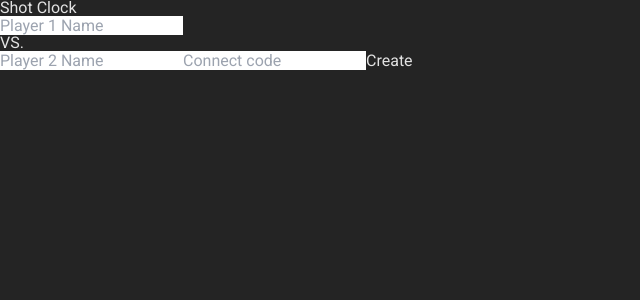
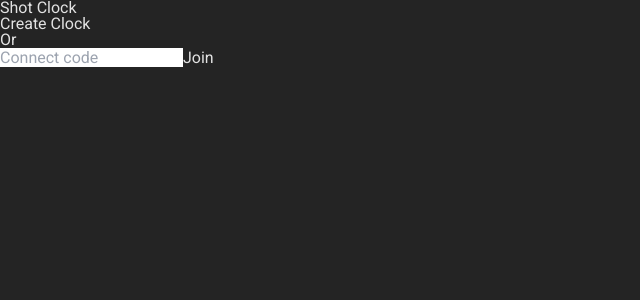
Before and after one commit to aaluzzi/shot-clock, a React (Vite) app: page / in a window 1280 px wide. Shown: the top 300 px of the page, without its empty margins (0-640 px from the left). Built offline with nearby package versions, Linux system fonts and the light colour scheme.

Commit message:
Add start menu

```diff
--- a/src/App.jsx
+++ b/src/App.jsx
@@ -2,6 +2,7 @@ import { useState, useEffect } from 'react'
 
 import ControllerGameDisplay from './ControllerGameDisplay';
 import InputForm from './InputForm';
+import StartMenu from './StartMenu';
 import { socket } from './socket';
 import ListenerGameDisplay from './ListenerGameDisplay';
 
@@ -18,6 +19,7 @@ function App() {
   const [socketState, setSocketState] = useState(null);
   const [isController, setIsController] = useState(false);
   const [initialData, setInitialData] = useState(null);
+  const [showForm, setShowForm] = useState(false);
 
   useEffect(() => {
     if (roomCode) {
@@ -26,7 +28,7 @@ function App() {
 
       socket.on('connect', () => {
         setSocketState(socket);
-        console.log("connected, joining room " + roomCode)
+        console.log("connected, joining room " + roomCode);
         socket.emit('join', roomCode);
       })
 
@@ -63,8 +65,10 @@ function App() {
     return <ControllerGameDisplay socket={socketState?.connected ? socketState : null} playerNames={playerNames} />
   } else if (initialData) {
     return <ListenerGameDisplay socket={socketState} initialData={initialData} />
+  } else if (showForm) {
+    return <InputForm setRoomCode={setRoomCode} setPlayerNames={setPlayerNames} />
   } else {
-    return <InputForm setRoomCode={setRoomCode} setPlayerNames={setPlayerNames} />
+    return <StartMenu setRoomCode={setRoomCode} setShowForm={setShowForm} />
   }
 }
 
--- a/src/InputForm.jsx
+++ b/src/InputForm.jsx
@@ -10,7 +10,7 @@ function InputForm({setPlayerNames, setRoomCode}) {
 
     return (
         <div className="h-screen m-auto flex flex-col items-center justify-center gap-8">
-            <h1 className="text-5xl font-bold">Shot Clock</h1>
+            <h1 className="text-5xl font-bold">New Clock</h1>
             <form onSubmit={onSubmitForm} className="flex flex-col items-center justify-center gap-4">
                 <input className="p-2 text-base rounded-md bg-neutral-700" type="text" required placeholder="Player 1 Name" />
                 <div className="font-bold">VS.</div>
--- /dev/null
+++ b/src/StartMenu.jsx
@@ -0,0 +1,27 @@
+function StartMenu({setRoomCode, setShowForm}) {
+    const onSubmitForm = (e) => {
+        e.preventDefault();
+        setRoomCode(e.target[0].value.toLowerCase());
+        const params = new URLSearchParams();
+        params.set('c', e.target[0].value.toLowerCase());
+        window.history.pushState(null, '', `?${params.toString()}`);
+    }
+
+    return (
+        <div className="h-screen m-auto flex flex-col items-center justify-center gap-8">
+            <h1 className="text-5xl font-bold">Shot Clock</h1>
+            <button onClick={() => setShowForm(true)} className={"h-12 rounded-lg shadow-sm border border-transparent px-4 py-2.5 font-medium bg-gray-900 text-white cursor-pointer transition-colors duration-200 hover:border-indigo-500 focus:outline-none select-none"}>
+                Create Clock
+            </button>
+            <div className="font-bold text-xl">Or</div>
+            <form onSubmit={onSubmitForm} className="flex items-center justify-center gap-4">
+                <input className="p-2 w-[128px] text-base rounded-md bg-neutral-700" type="text" required placeholder="Connect code" />
+                <button type="submit" className={"h-12 rounded-lg shadow-sm border border-transparent px-4 py-2.5 font-medium bg-gray-900 text-white cursor-pointer transition-colors duration-200 hover:border-indigo-500 focus:outline-none select-none"}>
+                    Join
+                </button>
+            </form>
+        </div>
+    );
+}
+
+export default StartMenu;
```
